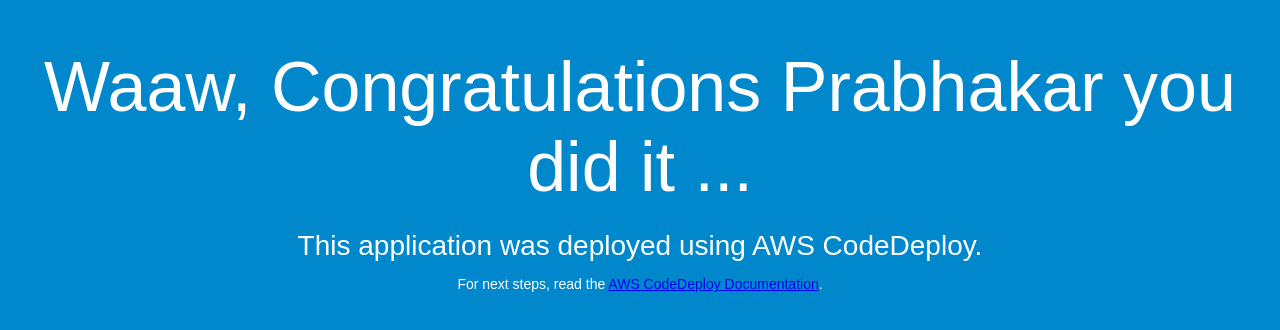
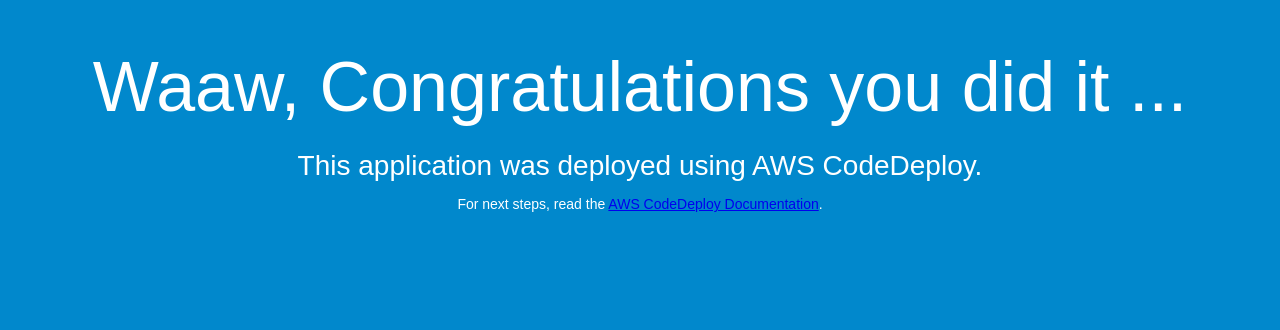
Before and after one commit to karam5368/amazonmyapp, a plain HTML site: page index.html in a window 1280 px wide. Drawn offline with Linux system fonts and the light colour scheme.

Commit message:
Update index.html

```diff
--- a/index.html
+++ b/index.html
@@ -26,7 +26,7 @@
 </head>
 <body>
   <div align="center">
-    <h1>Waaw, Congratulations Prabhakar you did it ...</h1>
+    <h1>Waaw, Congratulations  you did it ...</h1>
     <h2>This application was deployed using AWS CodeDeploy.</h2>
     <p>For next steps, read the <a href="http://aws.amazon.com/documentation/codedeploy">AWS CodeDeploy Documentation</a>.</p>
   </div>
```
